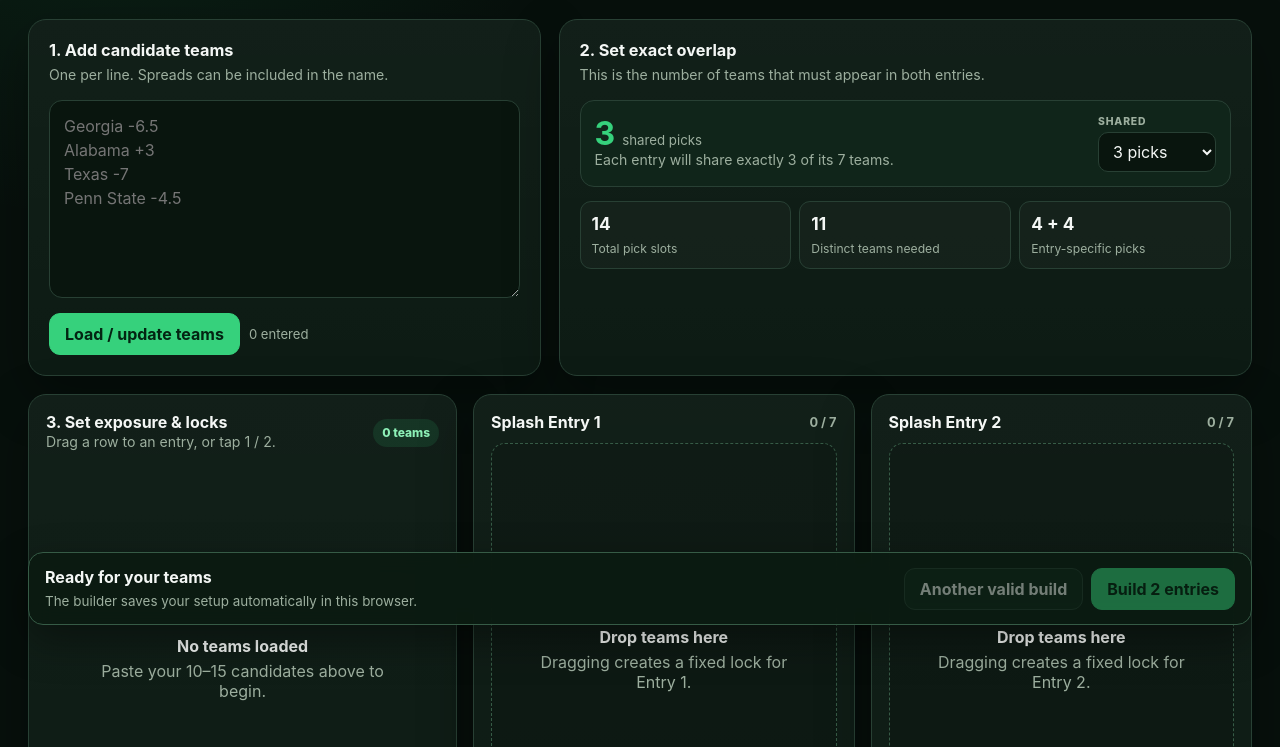
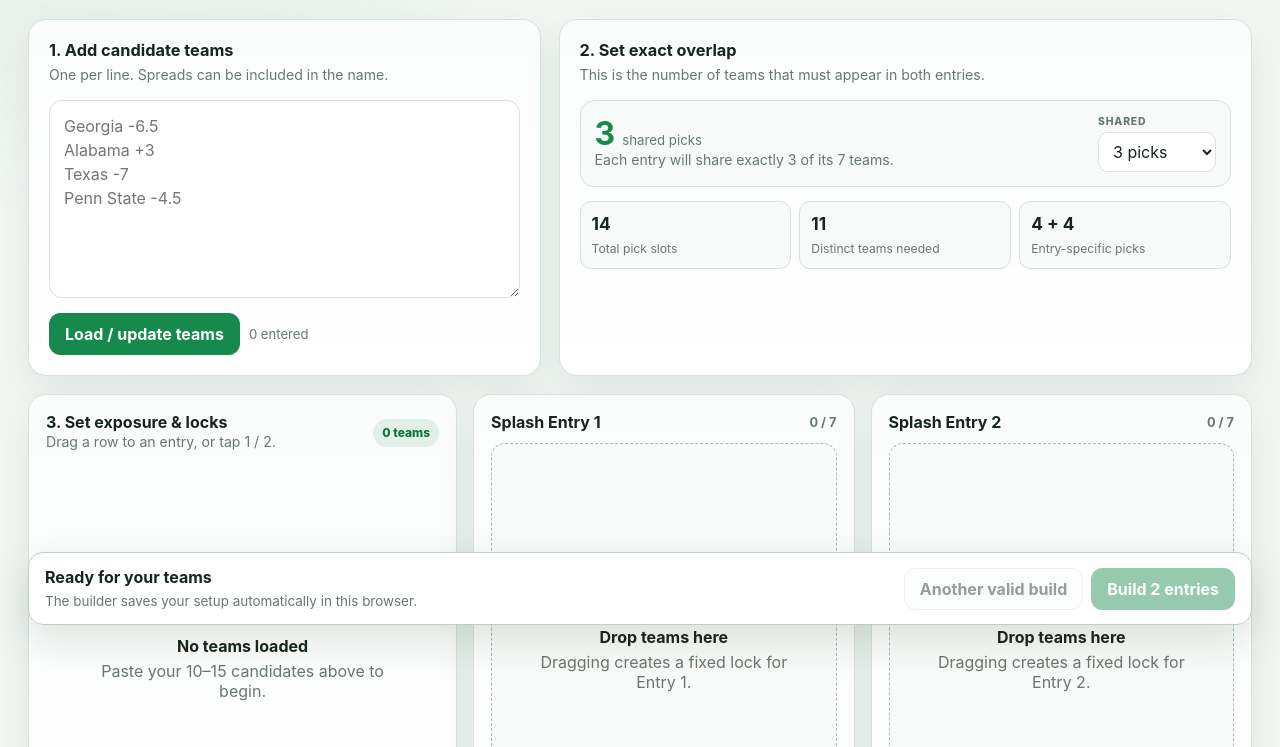
Before and after one commit to drwanderson7/CFB-Pool-Builder, a plain HTML site: page index.html in a window 1280 px wide. Shown: the part 163-910 px from the top of the page. Drawn offline with Linux system fonts and the light colour scheme.

Commit message:
Update index.html

```diff
--- a/index.html
+++ b/index.html
@@ -3,25 +3,34 @@
 <head>
   <meta charset="utf-8">
   <meta name="viewport" content="width=device-width, initial-scale=1">
-  <meta name="theme-color" content="#07150f">
+  <meta name="theme-color" content="#f3f7f4">
+  <meta name="color-scheme" content="light only">
+  <meta http-equiv="Cache-Control" content="no-cache, no-store, must-revalidate">
+  <meta http-equiv="Pragma" content="no-cache">
+  <meta http-equiv="Expires" content="0">
   <title>CFB Splash Pool Builder</title>
   <style>
     :root {
-      color-scheme: dark;
-      --bg: #07100c;
-      --panel: #0d1b14;
-      --panel-2: #10251a;
-      --panel-3: #162c20;
-      --text: #f4f7f5;
-      --muted: #9daf9f;
-      --line: #284034;
-      --green: #36d17c;
-      --green-2: #1fa661;
-      --green-soft: rgba(54, 209, 124, .12);
-      --amber: #ffc75a;
-      --red: #ff746c;
-      --shadow: 0 20px 55px rgba(0, 0, 0, .32);
+      color-scheme: light;
+      --bg: #f3f7f4;
+      --panel: #ffffff;
+      --panel-2: #f7faf8;
+      --panel-3: #eef6f1;
+      --text: #17251d;
+      --muted: #68786d;
+      --line: #d7e2da;
+      --green: #168a4c;
+      --green-2: #0f733e;
+      --green-soft: rgba(22, 138, 76, .11);
+      --amber: #9a6200;
+      --red: #c83d36;
+      --shadow: 0 14px 38px rgba(36, 64, 46, .09);
       --radius: 18px;
+    }
+
+    html {
+      color-scheme: only light;
+      background: #f3f7f4;
     }
 
     * { box-sizing: border-box; }
@@ -30,9 +39,10 @@
       margin: 0;
       min-height: 100vh;
       background:
-        radial-gradient(circle at 8% -10%, rgba(54, 209, 124, .13), transparent 32rem),
+        radial-gradient(circle at 8% -10%, rgba(22, 138, 76, .12), transparent 32rem),
         var(--bg);
       color: var(--text);
+      forced-color-adjust: none;
       font-family: Inter, ui-sans-serif, system-ui, -apple-system, BlinkMacSystemFont, "Segoe UI", sans-serif;
     }
 
@@ -73,16 +83,16 @@
       font-weight: 750;
       transition: transform .15s ease, border-color .15s ease, background .15s ease;
     }
-    .btn:hover { transform: translateY(-1px); border-color: #416650; }
-    .btn.primary { border-color: var(--green); background: var(--green); color: #032412; }
-    .btn.primary:hover { background: #49df8c; }
+    .btn:hover { transform: translateY(-1px); border-color: #91aa99; }
+    .btn.primary { border-color: var(--green); background: var(--green); color: #ffffff; }
+    .btn.primary:hover { background: var(--green-2); }
     .btn.danger { color: var(--red); }
     .btn:disabled { opacity: .45; cursor: not-allowed; transform: none; }
 
     .card {
       border: 1px solid var(--line);
       border-radius: var(--radius);
-      background: linear-gradient(180deg, rgba(255,255,255,.018), transparent), var(--panel);
+      background: linear-gradient(180deg, rgba(22,138,76,.018), transparent), var(--panel);
       box-shadow: var(--shadow);
     }
 
@@ -104,7 +114,7 @@
       resize: vertical;
       border: 1px solid var(--line);
       border-radius: 13px;
-      background: #09150e;
+      background: #ffffff;
       color: var(--text);
       padding: 13px 14px;
       outline: none;
@@ -134,7 +144,7 @@
       min-height: 40px;
       border: 1px solid var(--line);
       border-radius: 10px;
-      background: #09150e;
+      background: #ffffff;
       color: var(--text);
       padding: 0 10px;
     }
@@ -144,7 +154,7 @@
       grid-template-columns: repeat(3, 1fr);
       gap: 8px;
     }
-    .mini-stat { padding: 11px; border-radius: 11px; background: rgba(255,255,255,.025); border: 1px solid var(--line); }
+    .mini-stat { padding: 11px; border-radius: 11px; background: #f7faf8; border: 1px solid var(--line); }
     .mini-stat strong { display: block; margin-bottom: 3px; font-size: 1.08rem; }
     .mini-stat span { color: var(--muted); font-size: .76rem; }
 
@@ -166,7 +176,7 @@
       padding: 0 9px;
       border-radius: 999px;
       background: var(--green-soft);
-      color: #8df0b7;
+      color: #0f733e;
       font-size: .75rem;
       font-weight: 800;
     }
@@ -197,11 +207,11 @@
       height: 32px;
       border: 1px solid var(--line);
       border-radius: 8px;
-      background: #0a1710;
+      background: #ffffff;
       color: var(--muted);
       font-weight: 850;
     }
-    .quick-lock.on { color: #052313; background: var(--green); border-color: var(--green); }
+    .quick-lock.on { color: #ffffff; background: var(--green); border-color: var(--green); }
 
     .entry { display: flex; flex-direction: column; }
     .entry-head { display: flex; justify-content: space-between; gap: 12px; align-items: center; margin-bottom: 11px; }
@@ -211,9 +221,9 @@
       flex: 1;
       min-height: 465px;
       padding: 10px;
-      border: 1px dashed #365b46;
+      border: 1px dashed #a8bcae;
       border-radius: 14px;
-      background: rgba(0,0,0,.11);
+      background: #f8fbf9;
       transition: border-color .15s ease, background .15s ease;
     }
     .dropzone.over { border-color: var(--green); background: var(--green-soft); }
@@ -259,10 +269,10 @@
       align-items: center;
       margin-top: 18px;
       padding: 14px 16px;
-      border: 1px solid #365b46;
+      border: 1px solid #bdd0c2;
       border-radius: 15px;
-      background: rgba(11, 27, 18, .94);
-      box-shadow: 0 15px 40px rgba(0,0,0,.38);
+      background: rgba(255, 255, 255, .96);
+      box-shadow: 0 15px 40px rgba(36, 64, 46, .14);
       backdrop-filter: blur(13px);
     }
     .status { min-width: 0; }
@@ -320,7 +330,7 @@
   <main class="app">
     <header class="topbar">
       <div>
-        <p class="eyebrow">Standalone tool</p>
+        <p class="eyebrow">Standalone tool • Light v2</p>
         <h1>CFB Splash Pool Builder</h1>
         <p class="subtitle">Build two 7-pick entries, control every team's minimum and maximum exposure, choose the exact number of shared picks, and lock teams to a specific entry by dragging them there.</p>
       </div>
```
